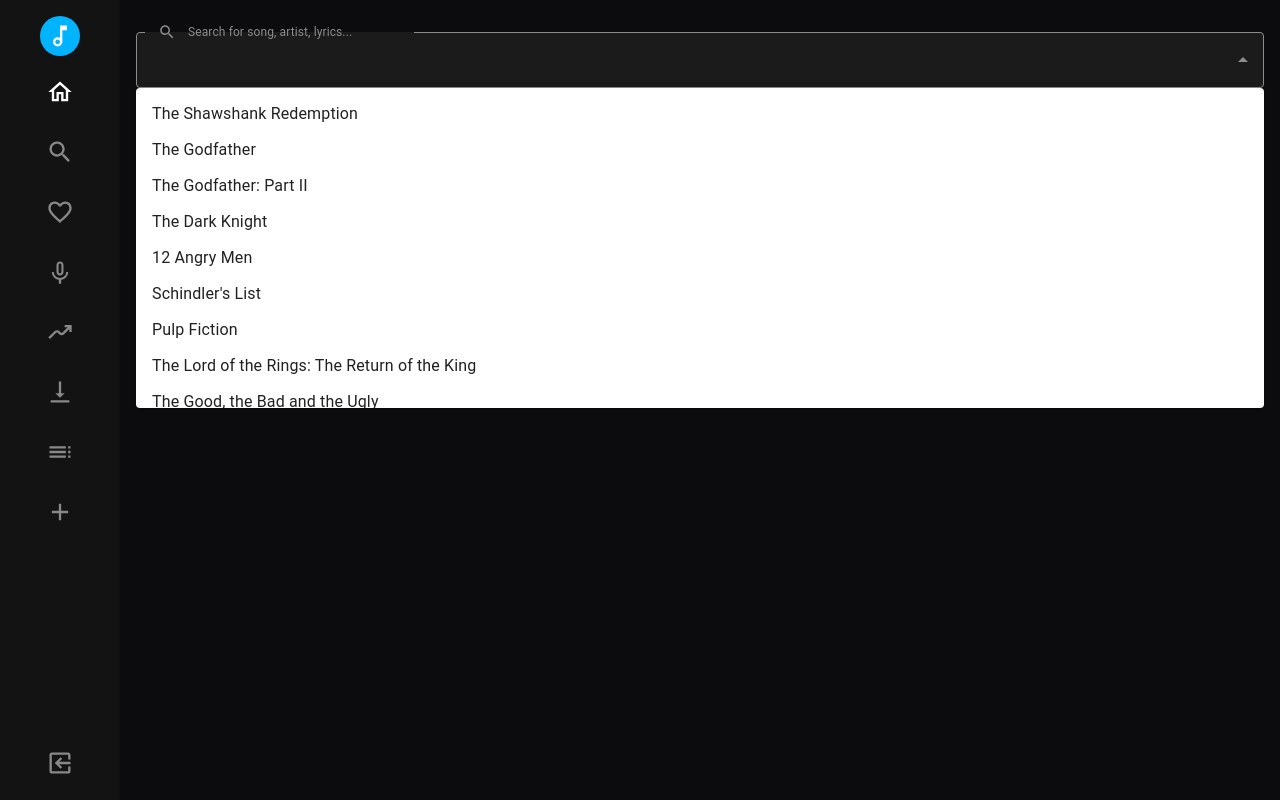
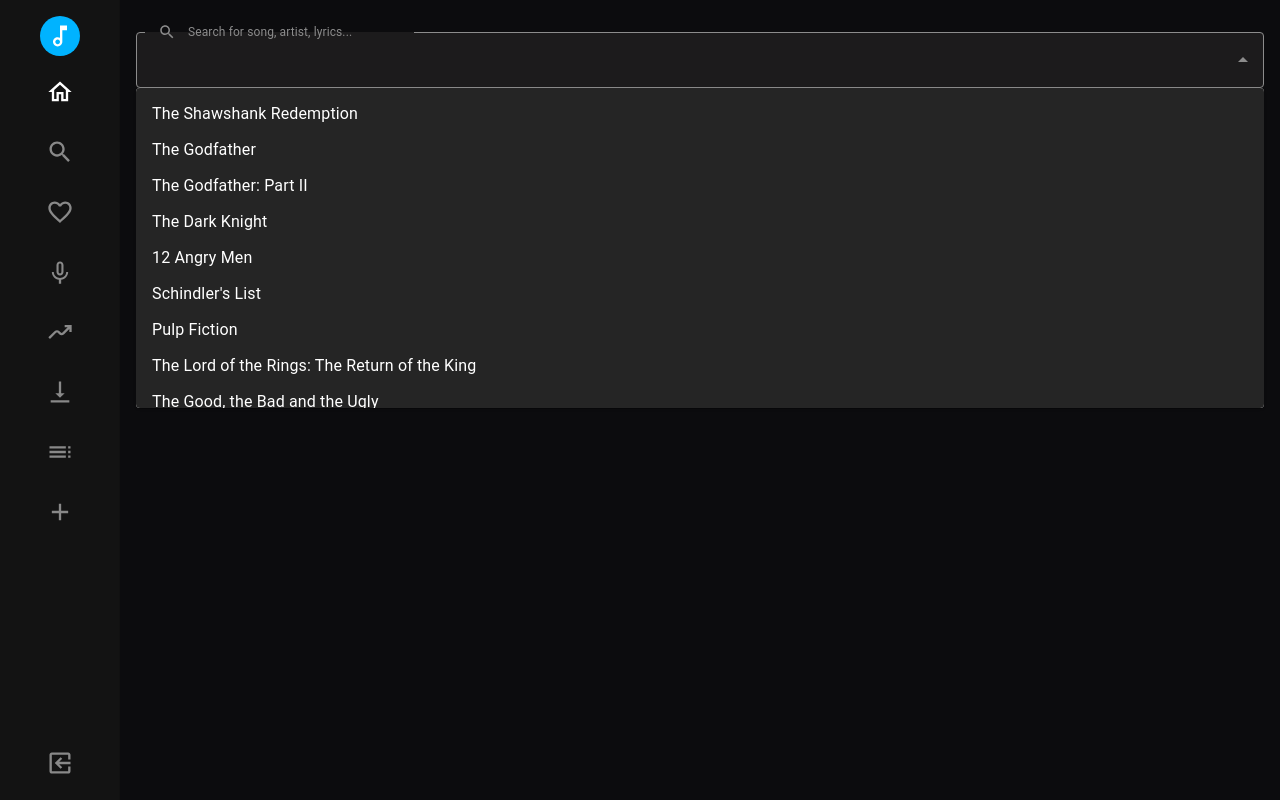
Before and after one commit to Gerwyn1/Lyriks, a Next.js app: page / in a window 1280 px wide. Both pictures are taken after a click on the element 700 px from the left and 60 px from the top of the page. Built offline with nearby package versions, Linux system fonts and the light colour scheme.

Commit message:
polish autocomplete styling and add scrollbar styling to autocomplete

```diff
--- a/src/components/SearchField.tsx
+++ b/src/components/SearchField.tsx
@@ -7,7 +7,9 @@ import {
   Typography,
   useMediaQuery,
   useTheme,
+  AutocompleteRenderOptionState,
 } from "@mui/material";
+import { styled } from "@mui/system";
 
 import SearchOutlinedIcon from "@mui/icons-material/SearchOutlined";
 
@@ -61,22 +63,60 @@ const top100Films = [
   { title: "Saving Private Ryan", year: 1998 },
 ];
 
+interface Film {
+  title: string;
+  year: number;
+}
+
+const OptionListStyle = styled("ul")({
+  backgroundColor: "#252525",
+});
+
+const OptionStyle = styled("li")({
+  "&:hover": {
+    backgroundColor: "#555555 !important",
+  },
+});
+
+const renderOption = (
+  props: React.HTMLAttributes<HTMLLIElement>,
+  title: Film["title"],
+  state: AutocompleteRenderOptionState
+) => (
+  <OptionStyle
+    sx={{
+      backgroundColor: state.selected
+        ? "#333333 !important"
+        : "#252525 !important",
+      color: "white",
+    }}
+    {...props}
+  >
+    {title}
+  </OptionStyle>
+);
+
 export default function SearchField(props: TextFieldProps) {
   const theme = useTheme();
   const lessThan425 = useMediaQuery(theme.breakpoints.down("xxs"));
   const lessThan480 = useMediaQuery(theme.breakpoints.down("xs"));
   const [inputValue, setInputValue] = useState("");
+
   return (
     <>
       <Autocomplete
         size={lessThan480 ? "small" : "medium"}
         inputValue={inputValue}
-        onInputChange={(event, newValue) => {
+        onInputChange={(
+          event: React.SyntheticEvent<Element, Event>,
+          newValue
+        ) => {
           setInputValue(newValue);
         }}
         id="search-for-song"
         freeSolo={false}
-        options={top100Films.map((option) => option.title)}
+        options={top100Films.map((film) => film.title)}
+        renderOption={renderOption}
         renderInput={(params) => (
           <TextField
             {...params}
@@ -90,7 +130,10 @@ export default function SearchField(props: TextFieldProps) {
                 <Typography
                   sx={{
                     [theme.breakpoints.down("xxs")]: { fontSize: ".8rem" },
-                    [theme.breakpoints.down("xxxs")]: { fontSize: "0.6rem", mt:.5 },
+                    [theme.breakpoints.down("xxxs")]: {
+                      fontSize: "0.6rem",
+                      mt: 0.5,
+                    },
                   }}
                 >
                   Search for song, artist, lyrics...
@@ -99,6 +142,7 @@ export default function SearchField(props: TextFieldProps) {
             }
           />
         )}
+        ListboxComponent={OptionListStyle}
         ListboxProps={{
           className: styles.autoCompleteListbox,
         }}
@@ -124,6 +168,7 @@ export default function SearchField(props: TextFieldProps) {
             ml: 1,
             // fontSize: lessthan380 ? "0.7rem" : lessThan480 ? "0.8rem" : "1rem",
           },
+          // test
         }}
       />
     </>
--- a/src/pages/_app.tsx
+++ b/src/pages/_app.tsx
@@ -4,13 +4,20 @@ import { createTheme, ThemeProvider } from "@mui/material/styles";
 
 declare module "@mui/material/styles" {
   interface BreakpointOverrides {
-    xxxs:true;
+    xxxs: true;
     xxs: true;
     xs: true;
     sm: true;
     md: true;
     lg: true;
     xl: true;
+    mobileS: true;
+    mobileM: true;
+    mobileL: true;
+    tablet: true;
+    laptop: true;
+    laptopL: true;
+    laptopXL: true;
   }
 }
 
@@ -18,13 +25,20 @@ export default function App({ Component, pageProps }: AppProps) {
   const theme = createTheme({
     breakpoints: {
       values: {
-        xxxs:380,
+        xxxs: 380,
         xxs: 425,
         xs: 480,
         sm: 600,
         md: 900,
         lg: 1200,
         xl: 1536,
+        mobileS: 320,
+        mobileM: 375,
+        mobileL: 425,
+        tablet: 768,
+        laptop: 1024,
+        laptopL: 1440,
+        laptopXL: 2560,
       },
     },
   });
--- a/src/styles/SearchField.module.css
+++ b/src/styles/SearchField.module.css
@@ -1,43 +1,40 @@
 .autoCompleteListbox::-webkit-scrollbar {
-  width: 12px;
-  background-color: #0c0c0e;
+  width: 5px;
+  background-color: #333333;
 }
 
 .autoCompleteListbox::-webkit-scrollbar-thumb {
   border-radius: 5px;
-  -webkit-box-shadow: inset 0 0 6px rgba(0, 0, 0, 0.3);
-  background-color: #8c8c8c;
+  background-color: #00b2ff;
 }
 
 .autoCompleteListbox::-moz-scrollbar {
-  width: 12px;
-  background-color: #0c0c0e;
+  width: 5px;
+  background-color: #222224;
 }
 
 .autoCompleteListbox::-moz-scrollbar-thumb {
   border-radius: 5px;
-  -moz-box-shadow: inset 0 0 6px rgba(0, 0, 0, 0.3);
-  background-color: #8c8c8c;
+
+  background-color: #00b2ff;
 }
 
 .autoCompleteListbox::-ms-scrollbar {
-  width: 12px;
-  background-color: #0c0c0e;
+  width: 5px;
+  background-color: #222224;
 }
 
 .autoCompleteListbox::-ms-scrollbar-thumb {
   border-radius: 5px;
-  -ms-box-shadow: inset 0 0 6px rgba(0, 0, 0, 0.3);
-  background-color: #8c8c8c;
+  background-color: #00b2ff;
 }
 
 .autoCompleteListbox::-o-scrollbar {
-  width: 12px;
-  background-color: #0c0c0e;
+  width: 5px;
+  background-color: #222224;
 }
 
 .autoCompleteListbox::-o-scrollbar-thumb {
   border-radius: 5px;
-  -o-box-shadow: inset 0 0 6px rgba(0, 0, 0, 0.3);
-  background-color: #8c8c8c;
+  background-color: #00b2ff;
 }
```
Also changed, not shown: tsconfig.json (+12 -3 lines).
